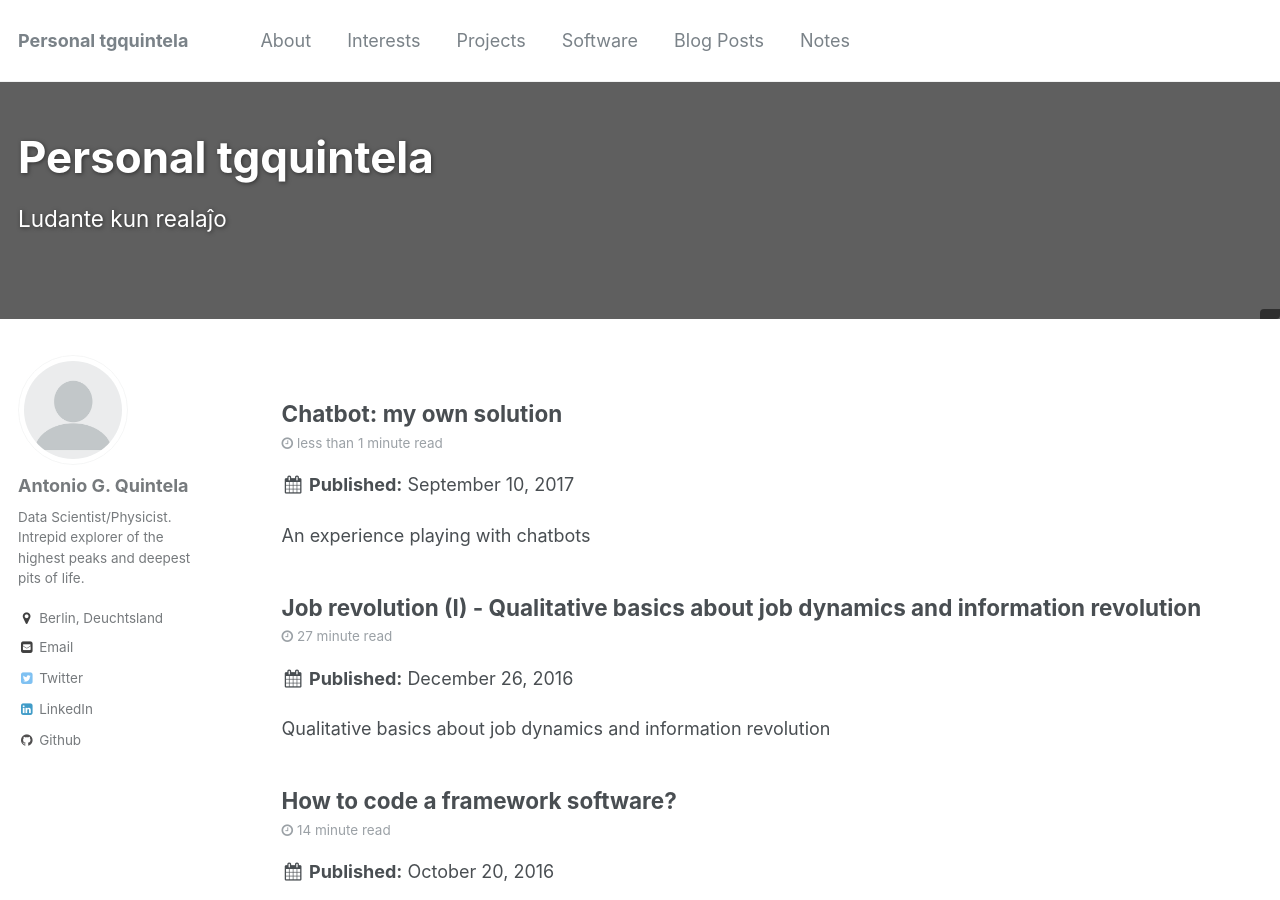
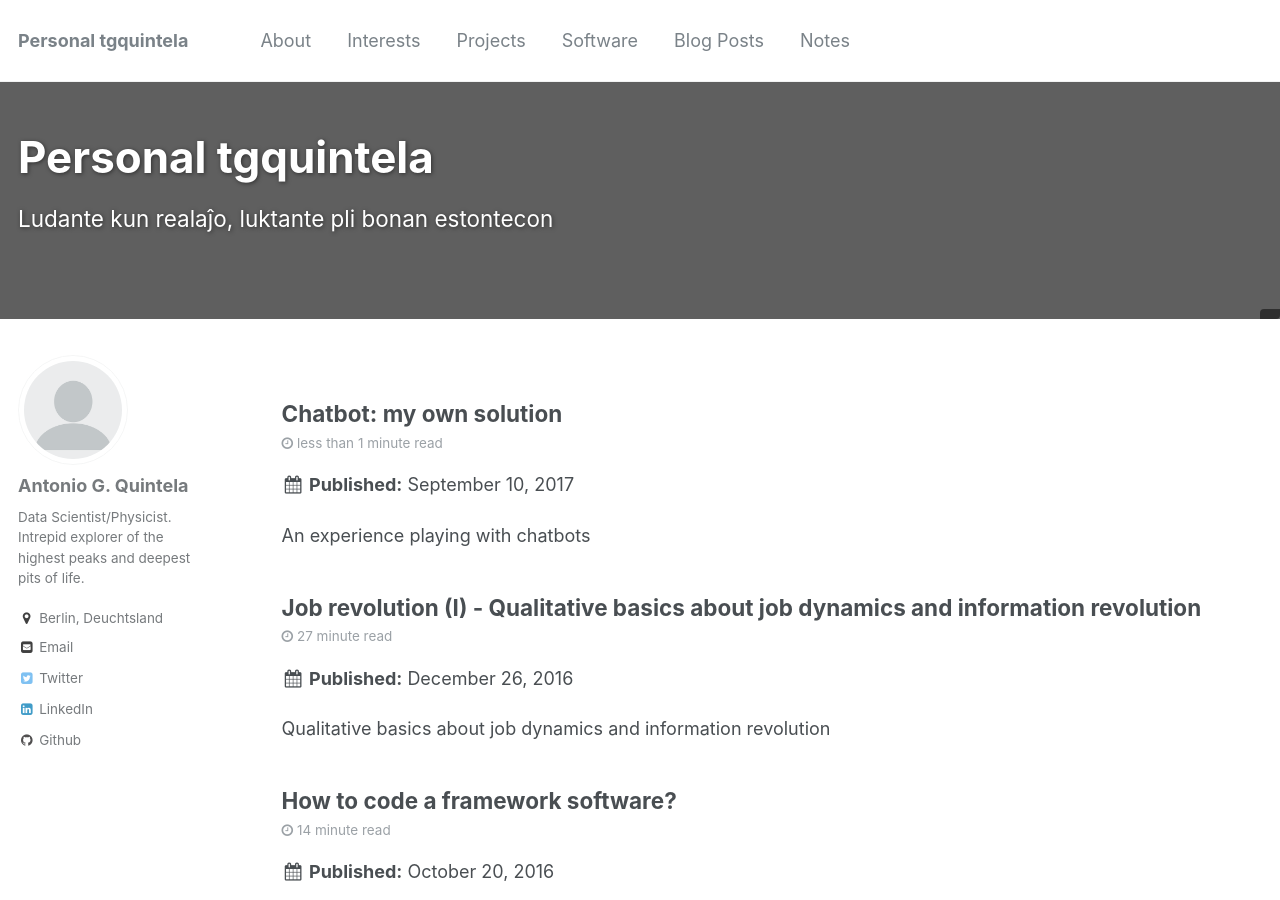
Before and after one commit to tgquintela/tgquintela.github.io, a Jekyll site: the page built from blog/index.html, in a window 1280 px wide and 900 px high. Built offline with Jekyll 4.4.1, drawn with Linux system fonts in a browser that asks for light colours; a script that is not in the unit is left out; the list of posts is cut into pages by our own code.

Commit message:
Examples.

```diff
--- a/blog/index.html
+++ b/blog/index.html
@@ -1,6 +1,6 @@
 ---
 layout: archive
-excerpt: "Ludante kun realaĵo"
+excerpt: "Ludante kun realaĵo, luktante pli bonan estontecon"
 title: "Blog posts"
 author_profile: true
 header:
```
